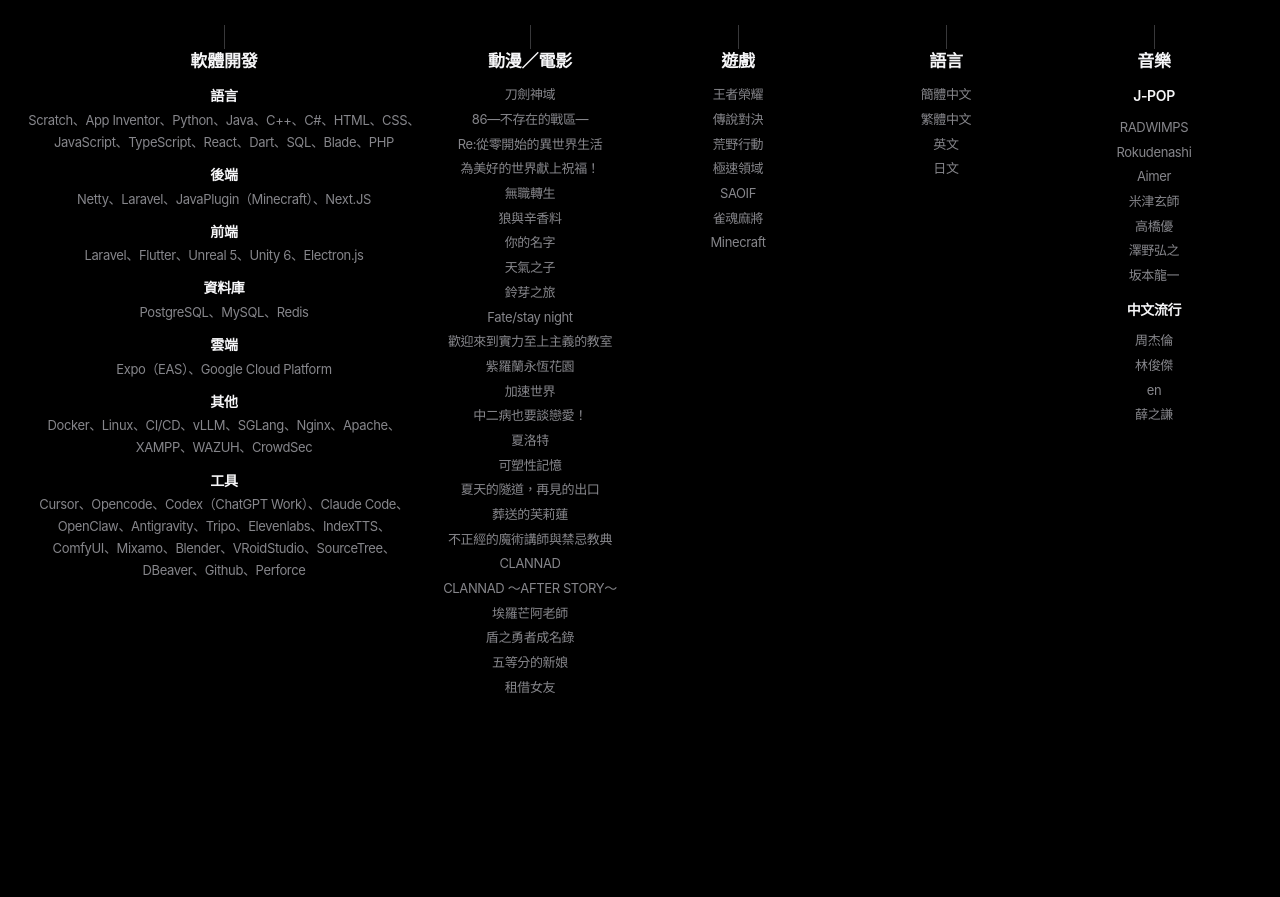
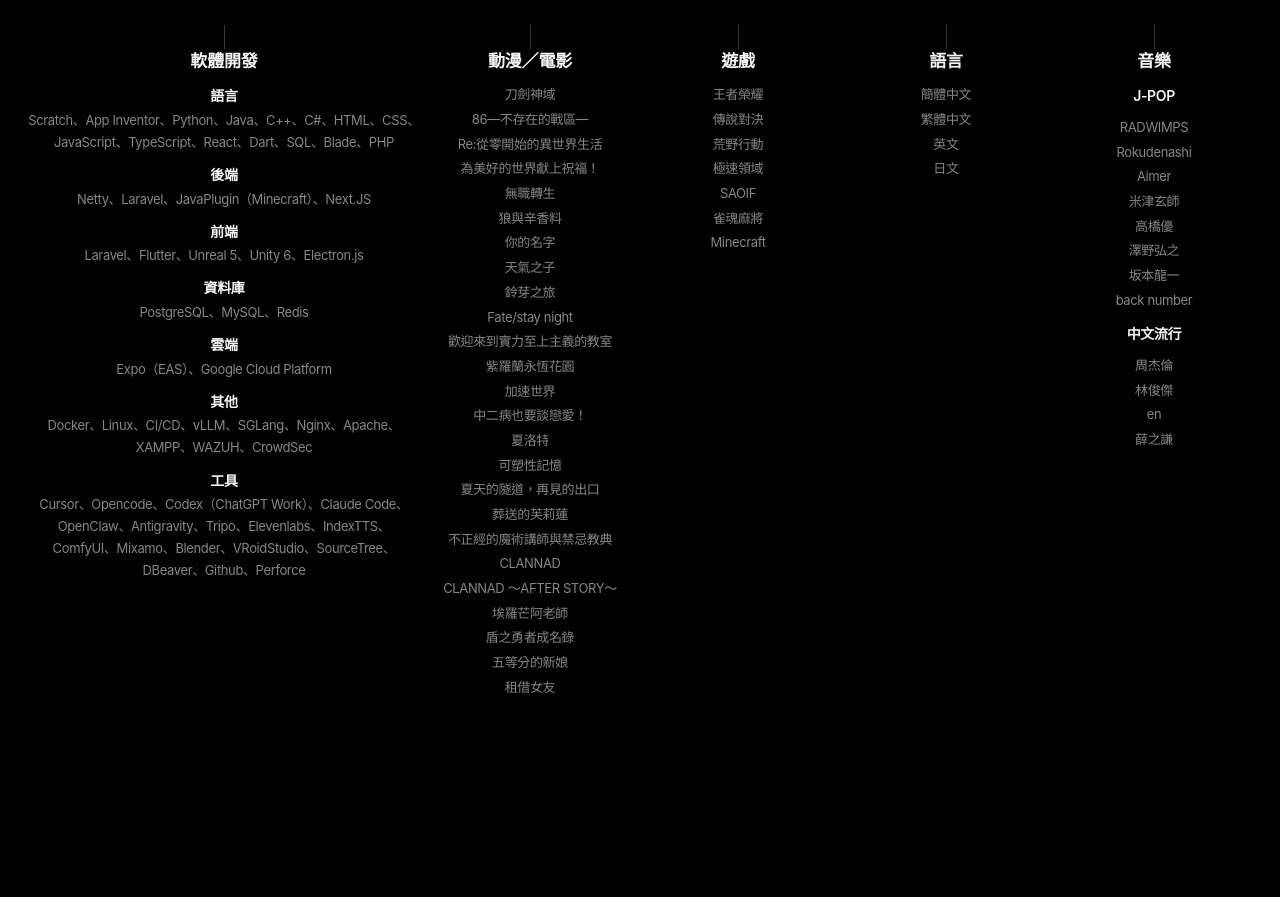
Before and after one commit to XiaoPuOuO/XiaoPuOuO.github.io, a plain HTML site: page index.html in a window 1280 px wide. Shown: the part 986-1883 px from the top of the page. Drawn offline with Linux system fonts and the light colour scheme.

Commit message:
feat: 興趣音樂 J-POP 新增 back number

```diff
--- a/index.html
+++ b/index.html
@@ -266,7 +266,7 @@
           <h3>音樂</h3>
           <div class="subgroup">
             <p class="label">J-POP</p>
-            <p class="items">RADWIMPS<br>Rokudenashi<br>Aimer<br>米津玄師<br>高橋優<br>澤野弘之<br>坂本龍一</p>
+            <p class="items">RADWIMPS<br>Rokudenashi<br>Aimer<br>米津玄師<br>高橋優<br>澤野弘之<br>坂本龍一<br>back number</p>
           </div>
           <div class="subgroup">
             <p class="label">中文流行</p>
```
